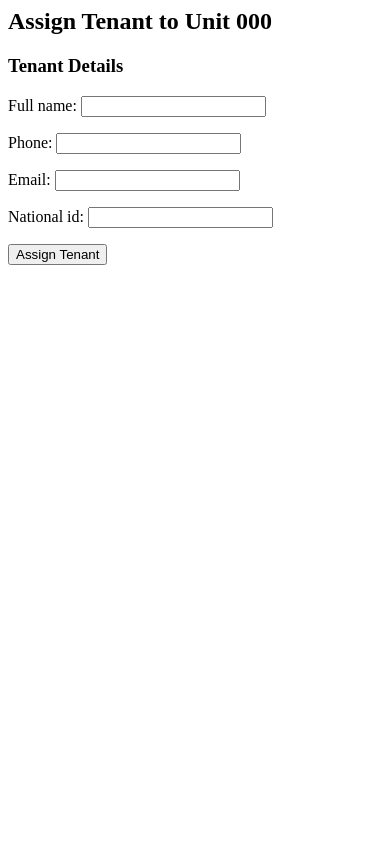
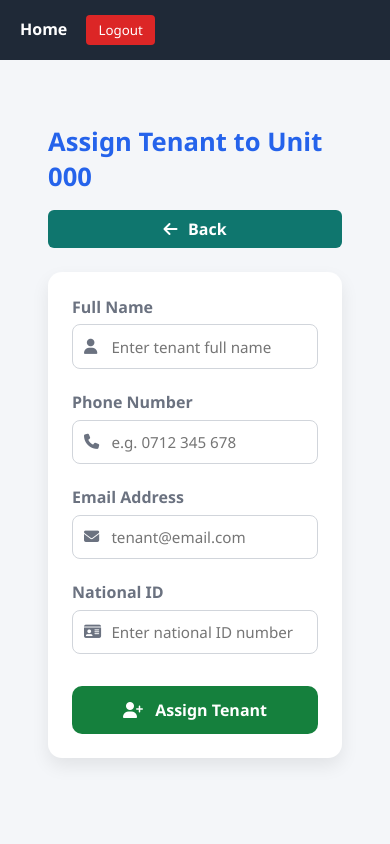
Before and after one commit to LAFlame694/Landlord-Management-System, a Django app: page /apartments/units/1/assign-tenant in a window 390 px wide. Run offline with Django 5.2, Linux system fonts and the light colour scheme; a user stored in the database is signed in; tables that the repository leaves empty hold one stand-in row (values such as "Sample post").

Commit message:
modified the assign_tenant UI

```diff
--- /dev/null
+++ b/static/properties/css/assign_tenant.css
@@ -0,0 +1,152 @@
+:root {
+        --primary: #2563eb;
+        --secondary: #0f766e;
+        --success: #15803d;
+        --danger: #b91c1c;
+        --bg: #f4f6f9;
+        --card-bg: #ffffff;
+        --text-dark: #1f2937;
+        --text-muted: #6b7280;
+        --border: #d1d5db;
+    }
+
+    * {
+        margin: 0;
+        padding: 0;
+        box-sizing: border-box;
+        font-family: "Segoe UI", Tahoma, Geneva, Verdana, sans-serif;
+    }
+
+    body {
+        background-color: var(--bg);
+        color: var(--text-dark);
+    }
+
+    .container {
+        max-width: 700px;
+        margin: 0 auto;
+        padding: 2rem 1.5rem;
+    }
+
+    /* Header */
+    .page-header {
+        display: flex;
+        justify-content: space-between;
+        align-items: center;
+        margin-bottom: 1.5rem;
+        gap: 1rem;
+        flex-wrap: wrap;
+    }
+
+    .page-header h2 {
+        font-size: 1.6rem;
+        color: var(--primary);
+    }
+
+    .btn-back {
+        text-decoration: none;
+        background-color: var(--secondary);
+        color: white;
+        padding: 0.5rem 1.2rem;
+        border-radius: 6px;
+        font-weight: 600;
+        transition: background 0.3s ease;
+    }
+
+    .btn-back i {
+        margin-right: 0.4rem;
+    }
+
+    .btn-back:hover {
+        background-color: #115e59;
+    }
+
+    /* Form Card */
+    .form-card {
+        background-color: var(--card-bg);
+        padding: 2rem;
+        border-radius: 14px;
+        box-shadow: 0 8px 18px rgba(0,0,0,0.08);
+    }
+
+    .form-group {
+        margin-bottom: 1.4rem;
+    }
+
+    .form-group label {
+        display: block;
+        margin-bottom: 0.4rem;
+        font-weight: 600;
+        color: var(--text-muted);
+    }
+
+    .input-wrapper {
+        position: relative;
+    }
+
+    .input-wrapper i {
+        position: absolute;
+        top: 50%;
+        left: 12px;
+        transform: translateY(-50%);
+        color: var(--text-muted);
+        font-size: 0.95rem;
+    }
+
+    .form-group input {
+        width: 100%;
+        padding: 0.7rem 0.8rem 0.7rem 2.4rem;
+        border-radius: 8px;
+        border: 1px solid var(--border);
+        font-size: 0.95rem;
+        transition: border-color 0.3s ease, box-shadow 0.3s ease;
+    }
+
+    .form-group input:focus {
+        outline: none;
+        border-color: var(--primary);
+        box-shadow: 0 0 0 3px rgba(37, 99, 235, 0.15);
+    }
+
+    /* Submit Button */
+    .form-actions {
+        margin-top: 2rem;
+    }
+
+    .btn-submit {
+        width: 100%;
+        padding: 0.8rem;
+        border: none;
+        border-radius: 10px;
+        background-color: var(--success);
+        color: white;
+        font-size: 1rem;
+        font-weight: 700;
+        cursor: pointer;
+        transition: background 0.3s ease;
+    }
+
+    .btn-submit i {
+        margin-right: 0.5rem;
+    }
+
+    .btn-submit:hover {
+        background-color: #166534;
+    }
+
+    /* Responsive */
+    @media (max-width: 600px) {
+        .form-card {
+            padding: 1.5rem;
+        }
+
+        .page-header {
+            flex-direction: column;
+            align-items: flex-start;
+        }
+
+        .btn-back {
+            width: 100%;
+            text-align: center;
+        }
+    }
--- a/templates/properties/assign_tenant.html
+++ b/templates/properties/assign_tenant.html
@@ -1,11 +1,111 @@
-<h2>Assign Tenant to Unit {{ unit.unit_number }}</h2>
-<form method="post">
-    {% csrf_token %}
+{% extends "base.html" %}
 
-    <h3>Tenant Details</h3>
-    {{ tenant_form.as_p }}
+{% load static %}
 
-    {{ assignment_form.unit.as_hidden }}
+<head>
+    <title>Assign Tenant</title>
 
-    <button type="submit">Assign Tenant</button>
-</form>
+    {% block extra_css %}
+    <!-- Font Awesome -->
+    <link rel="stylesheet" href="https://cdnjs.cloudflare.com/ajax/libs/font-awesome/6.5.1/css/all.min.css">
+
+    <!-- CSS -->
+    <link rel="stylesheet" href="{% static 'properties/css/assign_tenant.css' %}">
+    {% endblock %}
+</head>
+
+{% block content %}
+<div class="container">
+
+    <!-- Header -->
+    <div class="page-header">
+        <h2>Assign Tenant to Unit {{ unit.unit_number }}</h2>
+        <a href="#" class="btn-back">
+            <i class="fa-solid fa-arrow-left"></i> Back
+        </a>
+    </div>
+
+    <!-- Form -->
+    <div class="form-card">
+        <form method="post">
+            {% csrf_token %}
+
+            <!-- Full Name -->
+            <div class="form-group">
+                <label for="id_full_name">Full Name</label>
+                <div class="input-wrapper">
+                    <i class="fa-solid fa-user"></i>
+                    <input
+                        type="text"
+                        id="id_full_name"
+                        name="full_name"
+                        placeholder="Enter tenant full name"
+                        value="{{ tenant_form.full_name.value|default:'' }}"
+                        required
+                    >
+                </div>
+                {{ tenant_form.full_name.errors }}
+            </div>
+
+            <!-- Phone -->
+            <div class="form-group">
+                <label for="id_phone">Phone Number</label>
+                <div class="input-wrapper">
+                    <i class="fa-solid fa-phone"></i>
+                    <input
+                        type="tel"
+                        id="id_phone"
+                        name="phone"
+                        placeholder="e.g. 0712 345 678"
+                        value="{{ tenant_form.phone.value|default:'' }}"
+                        required
+                    >
+                </div>
+                {{ tenant_form.phone.errors }}
+            </div>
+
+            <!-- Email -->
+            <div class="form-group">
+                <label for="id_email">Email Address</label>
+                <div class="input-wrapper">
+                    <i class="fa-solid fa-envelope"></i>
+                    <input
+                        type="email"
+                        id="id_email"
+                        name="email"
+                        placeholder="tenant@email.com"
+                        value="{{ tenant_form.email.value|default:'' }}"
+                    >
+                </div>
+                {{ tenant_form.email.errors }}
+            </div>
+
+            <!-- National ID -->
+            <div class="form-group">
+                <label for="id_national_id">National ID</label>
+                <div class="input-wrapper">
+                    <i class="fa-solid fa-id-card"></i>
+                    <input
+                        type="text"
+                        id="id_national_id"
+                        name="national_id"
+                        placeholder="Enter national ID number"
+                        value="{{ tenant_form.national_id.value|default:'' }}"
+                        required
+                    >
+                </div>
+                {{ tenant_form.national_id.errors }}
+            </div>
+
+            <!-- Submit -->
+            <div class="form-actions">
+                <button type="submit" class="btn-submit">
+                    <i class="fa-solid fa-user-plus"></i> Assign Tenant
+                </button>
+            </div>
+
+        </form>
+    </div>
+
+</div>
+{% endblock %}
```
Also changed, not shown: trial.html (+44 -49 lines), try.html (+7 -35 lines), properties/urls.py (line endings or trailing spaces).
